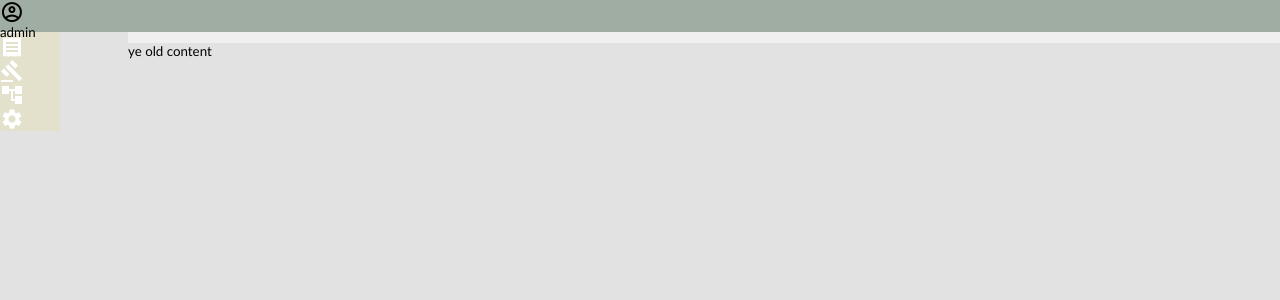
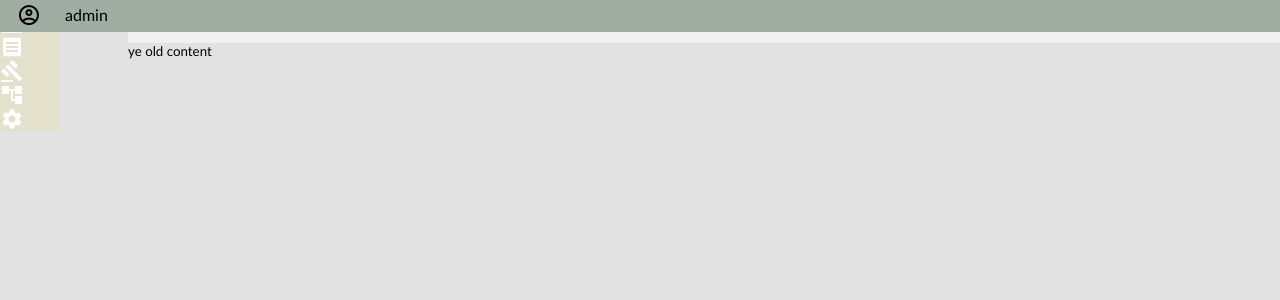
Before and after one commit to webclinic017/tradinghook, a Flask app: page /conditions in a window 1280 px wide. Shown: the top 300 px of the page. Run offline with Flask 2, Linux system fonts and the light colour scheme.

Commit message:
Add files via upload

```diff
--- a/app/static/default2.css
+++ b/app/static/default2.css
@@ -31,3 +31,15 @@ body{
     background-color: #E2E2E2;
     overflow: hidden; /* Hide scrollbars */
 }
+
+.header-user-icon { position: relative; left:17px; top:3px; height: 32px; }
+
+.header-user-text {
+	position: fixed;
+    left:65px;
+	top:5px;
+	height: 32px;
+    color: black;
+    font-size: 12pt;
+    font-family: "Trebuchet MS", sans-serif;
+}
```
